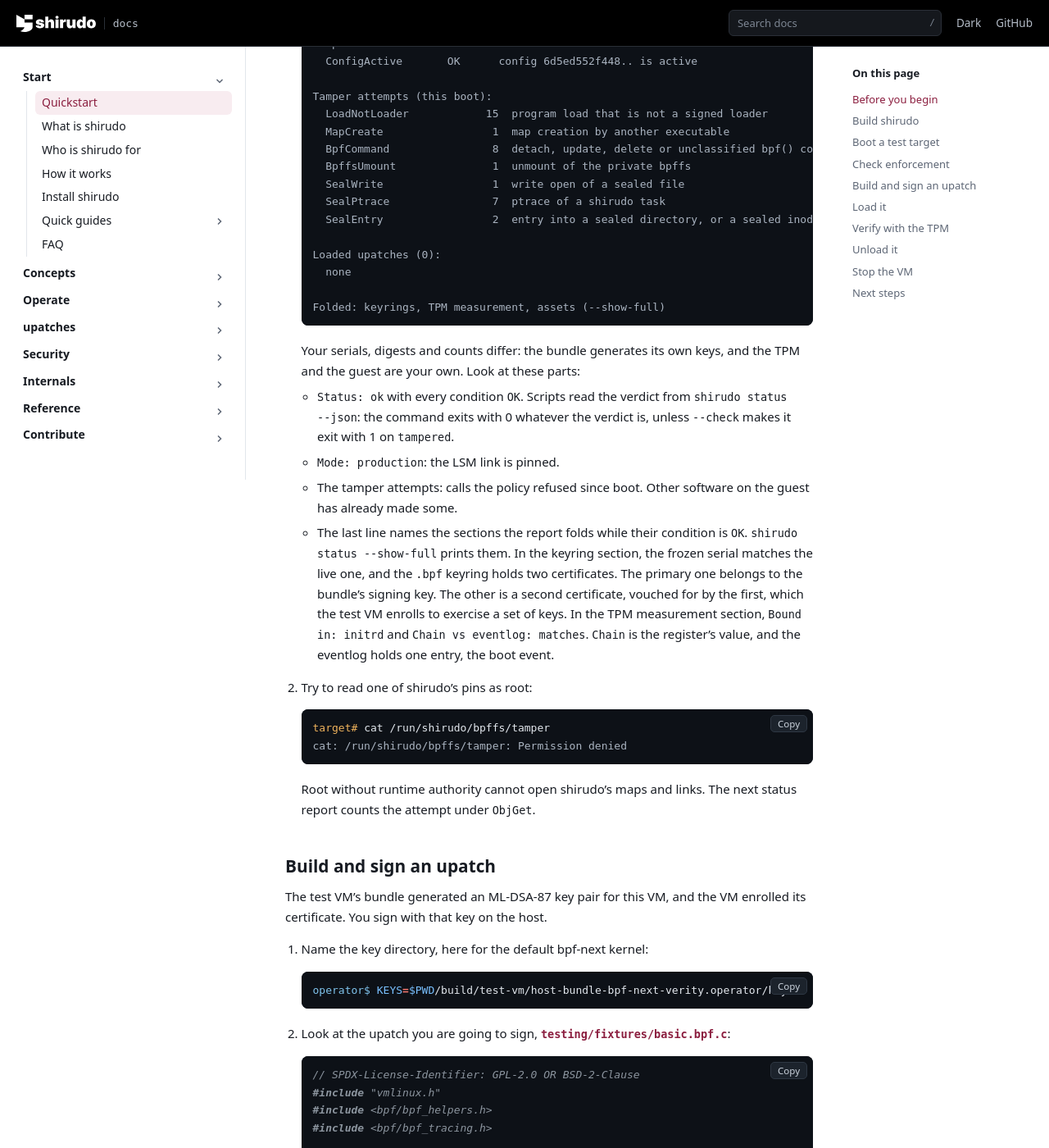
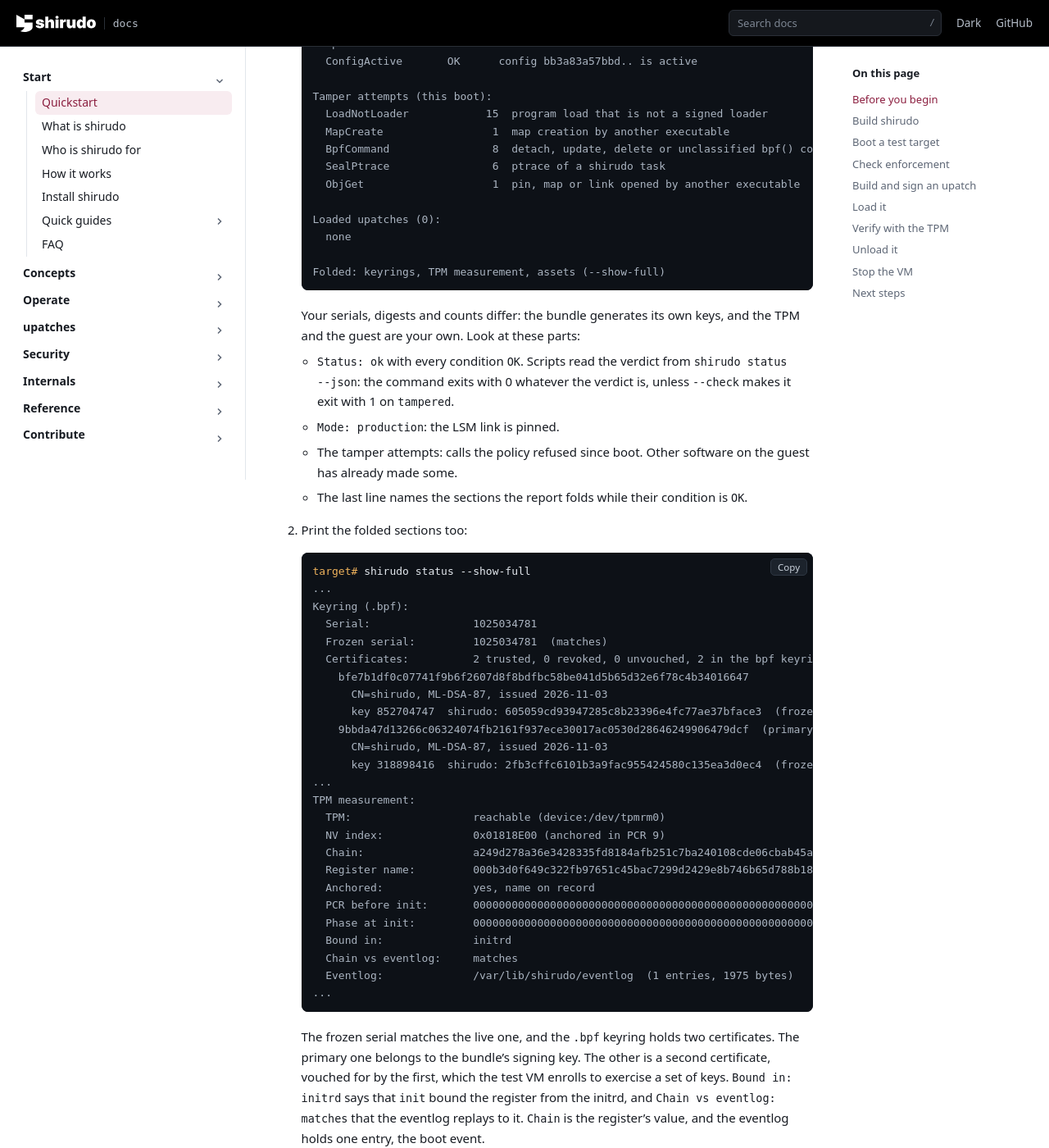
Before and after one commit to AliBashaSY/shirudo, a Sphinx documentation site: the page built from Documentation/start/quickstart.rst, in a window 1280 px wide and 1400 px high, scrolled down 3063 px. Shown: the whole window at 82% size. Built offline with Sphinx 7.4.7, drawn with Linux system fonts in a browser that asks for light colours; pages that are not in the unit, such as notebooks, are missing from menus; some of the changed text lies outside the part shown.

Commit message:
Documentation: capture the quickstart afresh and name the real key path
The quickstart's transcripts were assembled from older captures and
aligned by hand. Capture the whole chapter again in a test VM, from the
first status report through build, load, attest, predict, verify and
unload, so that every value on the page comes from one run and the
digests, registers and nonce agree with each other.

The first status report folds the keyrings and the TPM measurement, so
the page now prints them with status --show-full in a step of their
own, and the prediction refers to the Chain that command showed before
the load. The quickstart, the testing guide, the kernel fix tutorial
and the local development page named a key directory under build/ that
the move of private keys out of the VM shares removed; they name the
private directory now.

Signed-off-by: Daniel Borkmann <daniel@iogearbox.net>

```diff
--- a/Documentation/contribute/code/develop-locally.rst
+++ b/Documentation/contribute/code/develop-locally.rst
@@ -130,7 +130,7 @@ Boot the target
 
    .. code-block:: console
 
-      operator$ KEYS=$PWD/build/test-vm/host-bundle-bpf-next-verity.operator/keys
+      operator$ KEYS=/tmp/shirudo-test-vm-private-$(id -u)/operator-keys/keys
 
    The test VM trusts this key for upatches and config images. The
    bundle generates a new one every time it is rebuilt.
--- a/Documentation/start/quickstart.rst
+++ b/Documentation/start/quickstart.rst
@@ -152,25 +152,23 @@ Check enforcement
       Roles:                 target
       Mode:                  production
       Status:                ok
-      Version ID:            d0d7aa800303439023907d1979d917d46a21bec21f816689c138728a28e84af9
+      Version ID:            414d0c75238fcc31b1d60ce78b4943a8b450f49556a5cb255d62392061b87ccf
 
       Conditions:
         TYPE               STATUS  DETAIL
         LsmAttached        OK      lsm/bpf link present and pinned
-        KeyringSealed      OK      bpf serial 272801410, dm-verity serial 799624487, pins match
+        KeyringSealed      OK      bpf serial 1025034781, dm-verity serial 939334546, pins match
         ChainIntact        OK      live register equals the eventlog replay
         UpatchesMeasured   OK      every pinned or archived upatch is in this boot's records
         TpmMeasured        OK      NV index 0x01818E00 readable
-        ConfigActive       OK      config 6d5ed552f448.. is active
+        ConfigActive       OK      config bb3a83a57bbd.. is active
 
       Tamper attempts (this boot):
         LoadNotLoader            15  program load that is not a signed loader
         MapCreate                 1  map creation by another executable
         BpfCommand                8  detach, update, delete or unclassified bpf() command
-        BpffsUmount               1  unmount of the private bpffs
-        SealWrite                 1  write open of a sealed file
-        SealPtrace                7  ptrace of a shirudo task
-        SealEntry                 2  entry into a sealed directory, or a sealed inode linked
+        SealPtrace                6  ptrace of a shirudo task
+        ObjGet                    1  pin, map or link opened by another executable
 
       Loaded upatches (0):
         none
@@ -188,16 +186,48 @@ Check enforcement
    - The tamper attempts: calls the policy refused since boot. Other
      software on the guest has already made some.
    - The last line names the sections the report folds while their
-     condition is ``OK``. ``shirudo status --show-full`` prints them.
-     In the keyring section, the frozen serial matches the live one, and
-     the ``.bpf`` keyring holds two certificates. The primary one belongs
-     to the bundle's signing key. The other is a second certificate,
-     vouched for by the first, which the test VM enrolls to exercise a
-     set of keys. In the TPM measurement section, ``Bound in: initrd``
-     and ``Chain vs eventlog: matches``. ``Chain`` is the register's
-     value, and the eventlog holds one entry, the boot event.
+     condition is ``OK``.
 
-2. Try to read one of shirudo's pins as root:
+2. Print the folded sections too:
+
+   .. code-block:: console
+
+      target# shirudo status --show-full
+      ...
+      Keyring (.bpf):
+        Serial:                1025034781
+        Frozen serial:         1025034781  (matches)
+        Certificates:          2 trusted, 0 revoked, 0 unvouched, 2 in the bpf keyring
+          bfe7b1df0c07741f9b6f2607d8f8bdfbc58be041d5b65d32e6f78c4b34016647
+            CN=shirudo, ML-DSA-87, issued 2026-11-03
+            key 852704747  shirudo: 605059cd93947285c8b23396e4fc77ae37bface3  (frozen)
+          9bbda47d13266c06324074fb2161f937ece30017ac0530d28646249906479dcf  (primary)
+            CN=shirudo, ML-DSA-87, issued 2026-11-03
+            key 318898416  shirudo: 2fb3cffc6101b3a9fac955424580c135ea3d0ec4  (frozen)
+      ...
+      TPM measurement:
+        TPM:                   reachable (device:/dev/tpmrm0)
+        NV index:              0x01818E00 (anchored in PCR 9)
+        Chain:                 a249d278a36e3428335fd8184afb251c7ba240108cde06cbab45a3ffaae82d65
+        Register name:         000b3d0f649c322fb97651c45bac7299d2429e8b746b65d788b187ba3af09a703405
+        Anchored:              yes, name on record
+        PCR before init:       0000000000000000000000000000000000000000000000000000000000000000
+        Phase at init:         0000000000000000000000000000000000000000000000000000000000000000 (PCR 11)
+        Bound in:              initrd
+        Chain vs eventlog:     matches
+        Eventlog:              /var/lib/shirudo/eventlog  (1 entries, 1975 bytes)
+      ...
+
+   The frozen serial matches the live one, and the ``.bpf`` keyring
+   holds two certificates. The primary one belongs to the bundle's
+   signing key. The other is a second certificate, vouched for by the
+   first, which the test VM enrolls to exercise a set of keys.
+   ``Bound in: initrd`` says that ``init`` bound the register from the
+   initrd, and ``Chain vs eventlog: matches`` that the eventlog replays
+   to it. ``Chain`` is the register's value, and the eventlog holds one
+   entry, the boot event.
+
+3. Try to read one of shirudo's pins as root:
 
    .. code-block:: console
 
@@ -213,11 +243,15 @@ Build and sign an upatch
 The test VM's bundle generated an ML-DSA-87 key pair for this VM, and the
 VM enrolled its certificate. You sign with that key on the host.
 
-1. Name the key directory, here for the default bpf-next kernel:
+1. Name the key directory:
 
    .. code-block:: console
 
-      operator$ KEYS=$PWD/build/test-vm/host-bundle-bpf-next-verity.operator/keys
+      operator$ KEYS=/tmp/shirudo-test-vm-private-$(id -u)/operator-keys/keys
+
+   The bundle keeps the private key outside the checkout, which the VM
+   can read, in a directory only you can open.
+   ``TEST_VM_HOST_PRIVATE_DIR`` names another one.
 
 2. Look at the upatch you are going to sign,
    :src:`testing/fixtures/basic.bpf.c`:
@@ -264,14 +298,14 @@ VM enrolled its certificate. You sign with that key on the host.
       Type:                  LOAD
       Payload type:          bpf
       Version:               1
-      Payload sha256:        46f3d9f5f6568bddb7692cad28e99a86a3104192d8a2251f9ef9ec6d593c2035
-      File size:             8661 bytes
+      Payload sha256:        3f8fda317513fb5bc952bf52c1b6ff05ed48ca64023b41aaaeeaffc19a99d176
+      File size:             8605 bytes
 
       Loader:
         Instructions:          off=360 len=992
         Log buffer size:       1048576
         Metadata:              (none)
-        Data:                  off=6205 len=2456
+        Data:                  off=6205 len=2400
 
       Signature:
         Offset:                1352
@@ -314,11 +348,11 @@ Load it
    .. code-block:: console
 
       target# shirudo upatch load basic.upatch
-      upatch load: signed loader accepted, keyring 272801410, 124 instructions
+      upatch load: signed loader accepted, keyring 1025034781, 124 instructions
       upatch load: loader ran, 0 maps and 1 programs
       upatch load: program 0 (raw_tracepoint) pinned at /run/shirudo/bpffs/upatches/basic/link
-      upatch load: basic loaded, 1 programs, keyring 272801410
-      upatch load: basic measured, register ff0eb201e073fdeeba80a4b268f039bea58ec6dd2998e6651c4834ee99f3e103
+      upatch load: basic loaded, 1 programs, keyring 1025034781
+      upatch load: basic measured, register 2705e01ee2dbc5b81b7ba45749aa06251a32b535142788ef24a40be985b78bf7
 
    The kernel checked the loader's signature against the ``.bpf`` keyring
    (the serial from the status report) before it accepted the load. The
@@ -399,17 +433,17 @@ nothing but the evidence, your certificates and your artifacts.
 
       operator$ shirudo attest predict --cert="$KEYS/cert.der" --cert="$OWN" --event=load:basic="$PAYLOAD"
       set_digest: e3b0c44298fc1c149afbf4c8996fb92427ae41e4649b934ca495991b7852b855
-      init_event: cb206abf8e514bc714fc69f372d464d2c7512f1489431aed2319551c5ed34b9a
-      register_at_boot: d1bdb80f7c0cfc1560f0a5a0b974d282bfd05fc95852b7649d59a054b450aa51
-      register_after_events: ff0eb201e073fdeeba80a4b268f039bea58ec6dd2998e6651c4834ee99f3e103
+      init_event: c6e55c20f05634a4f46b4e3933c719c232a090db9a6b132af6f076869e9fc9cc
+      register_at_boot: a249d278a36e3428335fd8184afb251c7ba240108cde06cbab45a3ffaae82d65
+      register_after_events: 2705e01ee2dbc5b81b7ba45749aa06251a32b535142788ef24a40be985b78bf7
 
-   ``register_at_boot`` is the ``Chain`` of the first status report and
-   ``register_after_events`` the ``Chain`` after the load. The boot event
-   covers the set of certificates ``init`` enrolled, so the prediction
-   takes every enrolled certificate: the test VM enrolls two, the bundle's
-   ``cert.der`` and ``own.der``. It also covers the upatches restored at
-   boot, none here, which is why ``set_digest`` is the SHA-256 of empty
-   input.
+   ``register_at_boot`` is the ``Chain`` that ``status --show-full``
+   printed before the load, and ``register_after_events`` the ``Chain``
+   after it. The boot event covers the set of certificates ``init``
+   enrolled, so the prediction takes every enrolled certificate: the test
+   VM enrolls two, the bundle's ``cert.der`` and ``own.der``. It also
+   covers the upatches restored at boot, none here, which is why
+   ``set_digest`` is the SHA-256 of empty input.
 
 5. Verify the evidence against the prediction:
 
@@ -420,16 +454,28 @@ nothing but the evidence, your certificates and your artifacts.
         OK    attestation key: restricted, fixed to this TPM
         OK    attestation key: name matches its public area
         OK    attestation key: the pinned key
-      ...
+        OK    endorsement key: name matches its public area
+        OK    endorsement key: TCG default template under the endorsement policy
         OK    quote: ECDSA signature by the attestation key
-      ...
+        OK    quote: signed by the key as an endorsement primary
+        OK    quote: carries the nonce
+        OK    quote: covers the PCRs the document lists
+        OK    quote: PCR digest matches the listed values
+        OK    register: ECDSA signature by the attestation key
+        OK    register: signed by the key as an endorsement primary
+        OK    register: carries the nonce
+        OK    register: certification names the listed index
         OK    register: certified contents match the listed value
         OK    quote and certification are of one TPM reset
         OK    config: config root history matches the quoted PCR
         NOTE  config root has no operator approval; use --expect-config-root with --expect-config-pcr
         NOTE  config records a selection; direct TPM writer protection is deferred
         OK    eventlog: this boot has an init record
-      ...
+        OK    register: the document names index 0x01818E00 and PCRs 9 and 11
+        OK    register: public area is bound to PCRs 9 and 11 as recorded
+        NOTE  binding: made in the initrd
+        OK    eventlog: one init record for this TPM reset (1 this boot)
+        OK    register: init record is of the TPM's current reset count
         OK    eventlog: 2 records replay to the certified value
         OK    anchor: record digest matches the index name
         OK    anchor: PCR 9 equals the recorded value extended by the anchor
@@ -458,9 +504,9 @@ Unload it
    .. code-block:: console
 
       target# shirudo upatch unload basic.unload.upatch
-      upatch unload: signed loader accepted, keyring 272801410, 165 instructions
+      upatch unload: signed loader accepted, keyring 1025034781, 165 instructions
       upatch unload: basic carries the directive's payload
-      upatch unload: basic measured, register fe7bd139c02aca0d6e5efc3940c1cd902adbe676b7875be4c73c878b3f5212b8
+      upatch unload: basic measured, register 0100998a4c3a96bd8d36356fd3d3d4fca9217ee926166907272bf8dfa33b9495
       upatch unload: basic detached and unpinned
 
    The target ran the signed directive, checked that the loaded payload is
```
Also changed, not shown: other parts of Documentation/start/quickstart.rst (+6 -6 lines), Documentation/upatches/learn/kernel-fix-tutorial.rst (+3 -4 lines), 1 other file.
